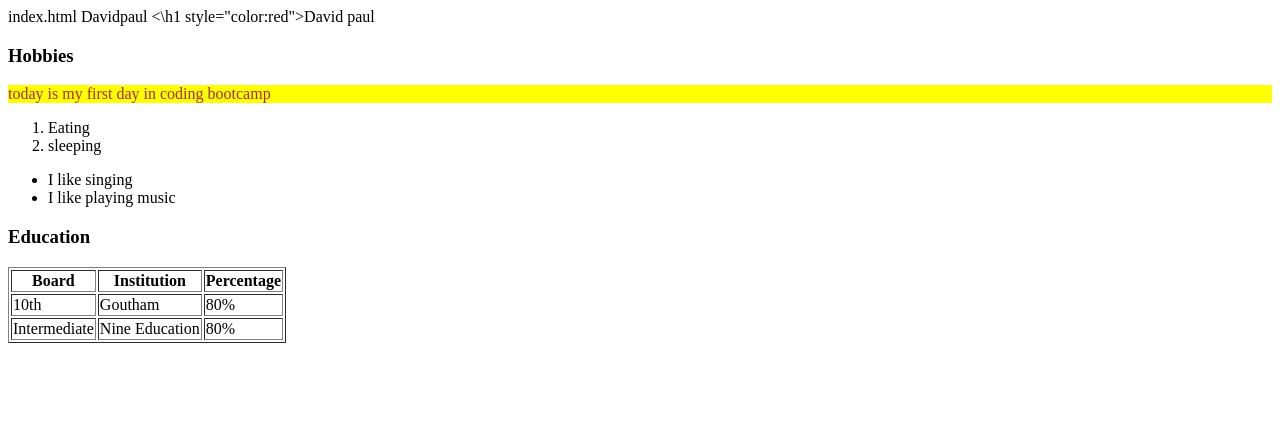
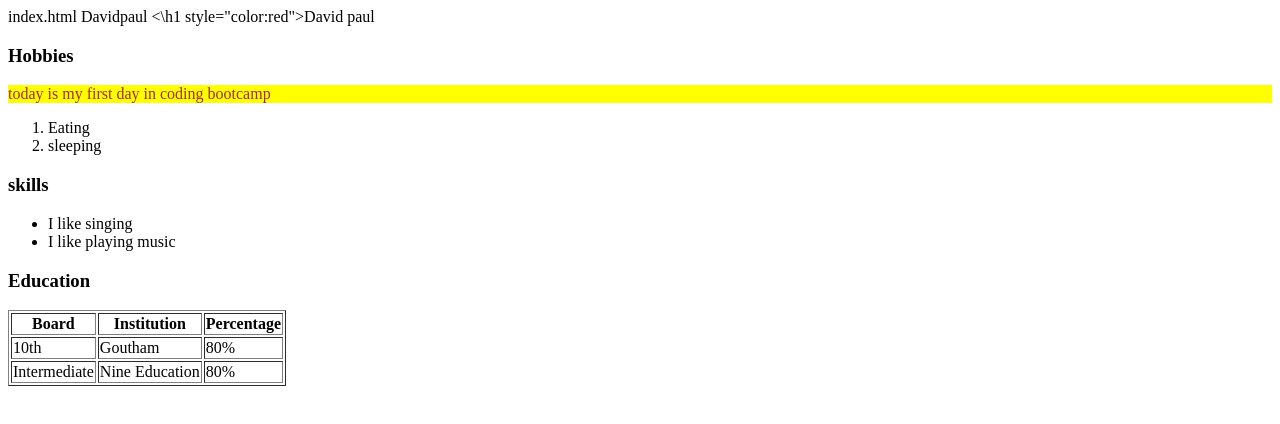
Before and after one commit to david467/david467.github.io, a plain HTML site: page index.html in a window 1280 px wide. Drawn offline with Linux system fonts and the light colour scheme.

Commit message:
Add files via upload

```diff
--- a/index.html
+++ b/index.html
@@ -24,7 +24,8 @@ index.html
             background:yellow;}
             h3{
                 background:yellow
-            color:brown }<body> silver
+            color:brown }
+         <body> silver
     </body>
     <p>color:blue</p>
     </style>
@@ -36,6 +37,7 @@ index.html
       </li>
         <li>sleeping</li>
     </ol>
+    <h3>skills</h3>
     <ul>
     <li>I like singing</li>
     <li>I like playing music
```
